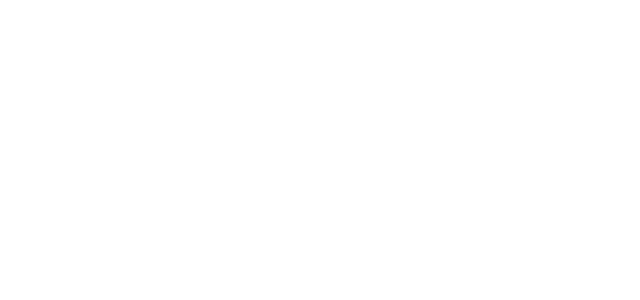
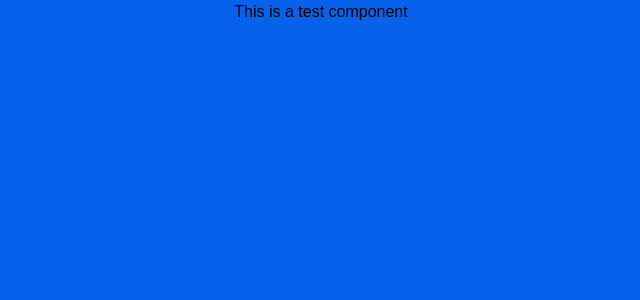
Before and after one commit to eleshinlomo/mediastore, a React (Vite) app: page / in a window 1280 px wide. Shown: the top 300 px of the page, without its empty margins (319-959 px from the left). Built offline with nearby package versions, Linux system fonts and the light colour scheme.

Commit message:
added styles folder and moved all css files inside it

```diff
--- a/src/App.jsx
+++ b/src/App.jsx
@@ -1,3 +1,4 @@
+import TestComponent from "./components/TestComponent"
 
 const App = ()=>{
 
@@ -6,6 +7,9 @@
 
       {/* UPLOAD YOUR COMPONENTS HERE */}
 
+      {/* Remove this test component when you understand the message */}
+      <TestComponent />
+
     </div>
   )
 }
--- /dev/null
+++ b/src/components/TestComponent.jsx
@@ -0,0 +1,13 @@
+import '../styles/Hubmannegment.css'
+
+const TestComponent = ()=>{
+
+    return (
+
+        <div>
+           This is a test component
+        </div>
+    )
+}
+
+export default TestComponent
```
Also changed, not shown: src/styles/Hubmannegment.css (renamed from Hubmannegment.css).
